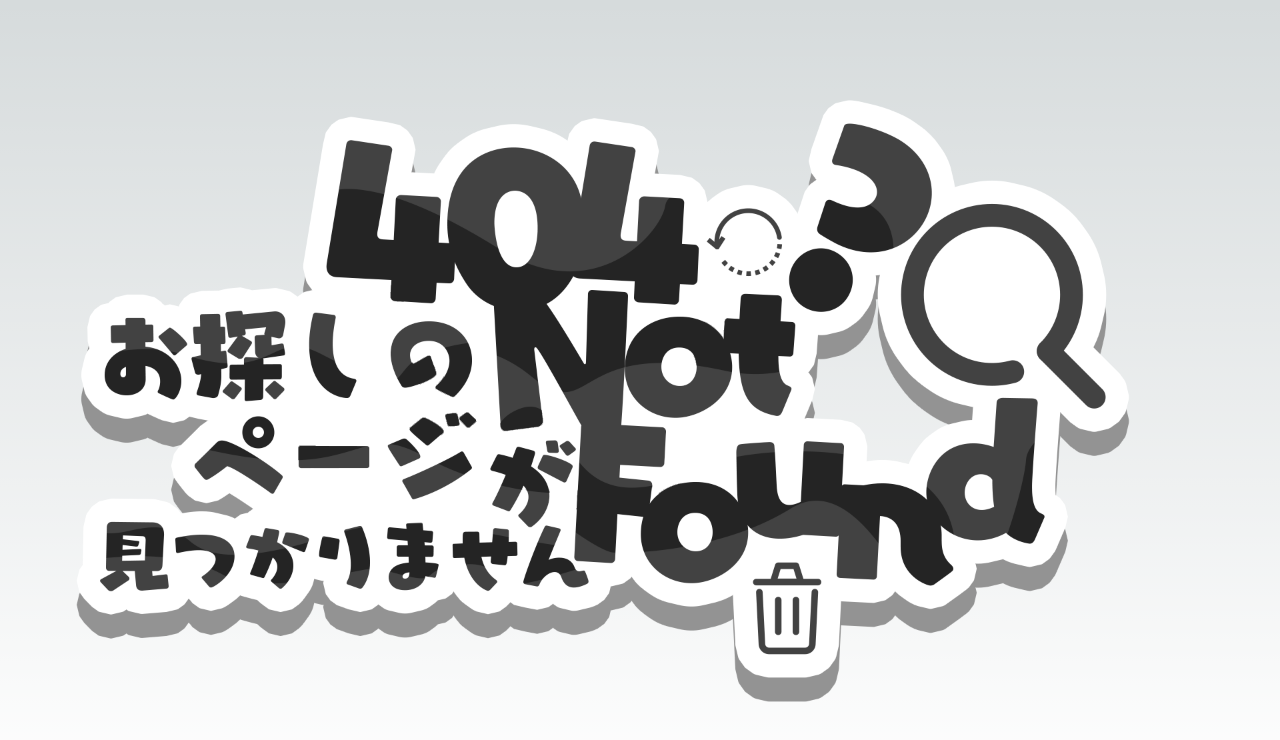
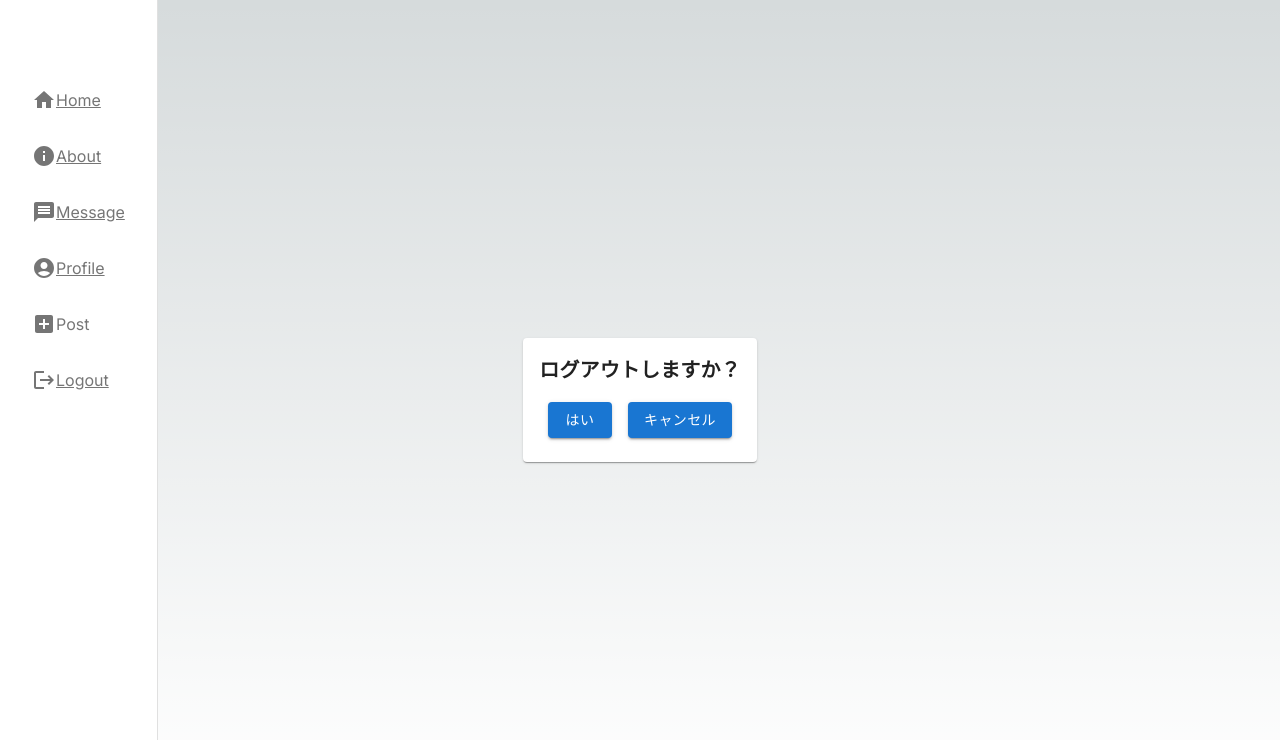
Before and after one commit to Tayuchi/TESNS, a Next.js app: page /logout in a window 1280 px wide. Before the commit this address had no page. Shown: the top 740 px of the page. Built offline with nearby package versions, Linux system fonts and the light colour scheme; no server answers.

Commit message:
logout画面

```diff
--- /dev/null
+++ b/src/app/logout/page.tsx
@@ -0,0 +1,11 @@
+import Logout from "../../libs/components/logout/Logout"
+import SideBar from "@/libs/components/layouts/SideBar";
+
+export default function LogoutPage(){
+  return (
+    <div>
+      <SideBar />
+      <Logout />
+    </div>
+  )
+}
--- a/src/libs/components/layouts/SideBar.tsx
+++ b/src/libs/components/layouts/SideBar.tsx
@@ -2,11 +2,11 @@
 import React, { useState } from 'react';
 import { Box, Button, TextField, Typography, Drawer, Link, List, ListItem, ListItemButton, ListItemIcon, Toolbar, Modal, Card, CardMedia } from '@mui/material';
 import HomeIcon from '@mui/icons-material/Home'; // ホームアイコン
-import ExploreIcon from '@mui/icons-material/Explore'; // 探索アイコン
 import InfoIcon from '@mui/icons-material/Info'; // 情報アイコン
 import MessageIcon from '@mui/icons-material/Message'; // メッセージアイコン
 import AccountCircleIcon from '@mui/icons-material/AccountCircle'; // プロフィールアイコン
 import AddBoxIcon from '@mui/icons-material/AddBox'; // 投稿するアイコン
+import LogoutIcon from '@mui/icons-material/Logout'; // ログアウトアイコン
 import { doc, setDoc, collection } from 'firebase/firestore';
 import { ref, uploadBytes, getDownloadURL } from 'firebase/storage';
 import { storage, firestore, auth } from '../firebase/firebase';
@@ -52,14 +52,6 @@ const SideBar = () => {
             <ListItem>
               <ListItemButton>
                 <ListItemIcon>
-                  <ExploreIcon />
-                  <Link href='/home' color="inherit">Explore</Link>
-                </ListItemIcon>
-              </ListItemButton>
-            </ListItem>
-            <ListItem>
-              <ListItemButton>
-                <ListItemIcon>
                   <InfoIcon />
                   <Link href='/home' color="inherit">About</Link>
                 </ListItemIcon>
@@ -89,6 +81,14 @@ const SideBar = () => {
                 </ListItemIcon>
               </ListItemButton>
             </ListItem>
+            <ListItem>
+              <ListItemButton>
+                <ListItemIcon>
+                  <LogoutIcon />
+                  <Link href='/logout' color="inherit">Logout</Link>
+                </ListItemIcon>
+              </ListItemButton>
+            </ListItem>
           </List>
         </Box>
       </Drawer>
--- /dev/null
+++ b/src/libs/components/logout/Logout.tsx
@@ -0,0 +1,39 @@
+"use client"
+
+import Link from 'next/link'
+import { useRouter } from 'next/navigation'
+import { Grid, Card, CardContent, Typography, Button  } from '@mui/material'
+
+const Logout = () => {
+  const router = useRouter();
+
+  const handleLogout = () => {
+    // ログアウト処理
+    localStorage.clear();
+    router.push('/login');
+  }
+
+  return (
+    <div>
+      <Grid container justifyContent="center" alignItems="center" style={{ height: '100vh' }}>
+        <Card sx={{ maxWidth: 300 }}>
+          <CardContent sx={{ textAlign: 'center' }}>
+            <Typography variant="h6" fontWeight="fontWeightBold">
+              ログアウトしますか？
+            </Typography>
+            <Button variant="contained" color="primary" sx={{ mt: 2, mr:2 }} onClick={handleLogout}>
+              はい
+            </Button>
+            <Button variant="contained" color="primary" sx={{ mt: 2 }} >
+              <Link href='/home'>
+                キャンセル
+              </Link>
+            </Button>
+          </CardContent>
+        </Card>
+      </Grid>
+    </div>
+  )
+}
+
+export default Logout
```
